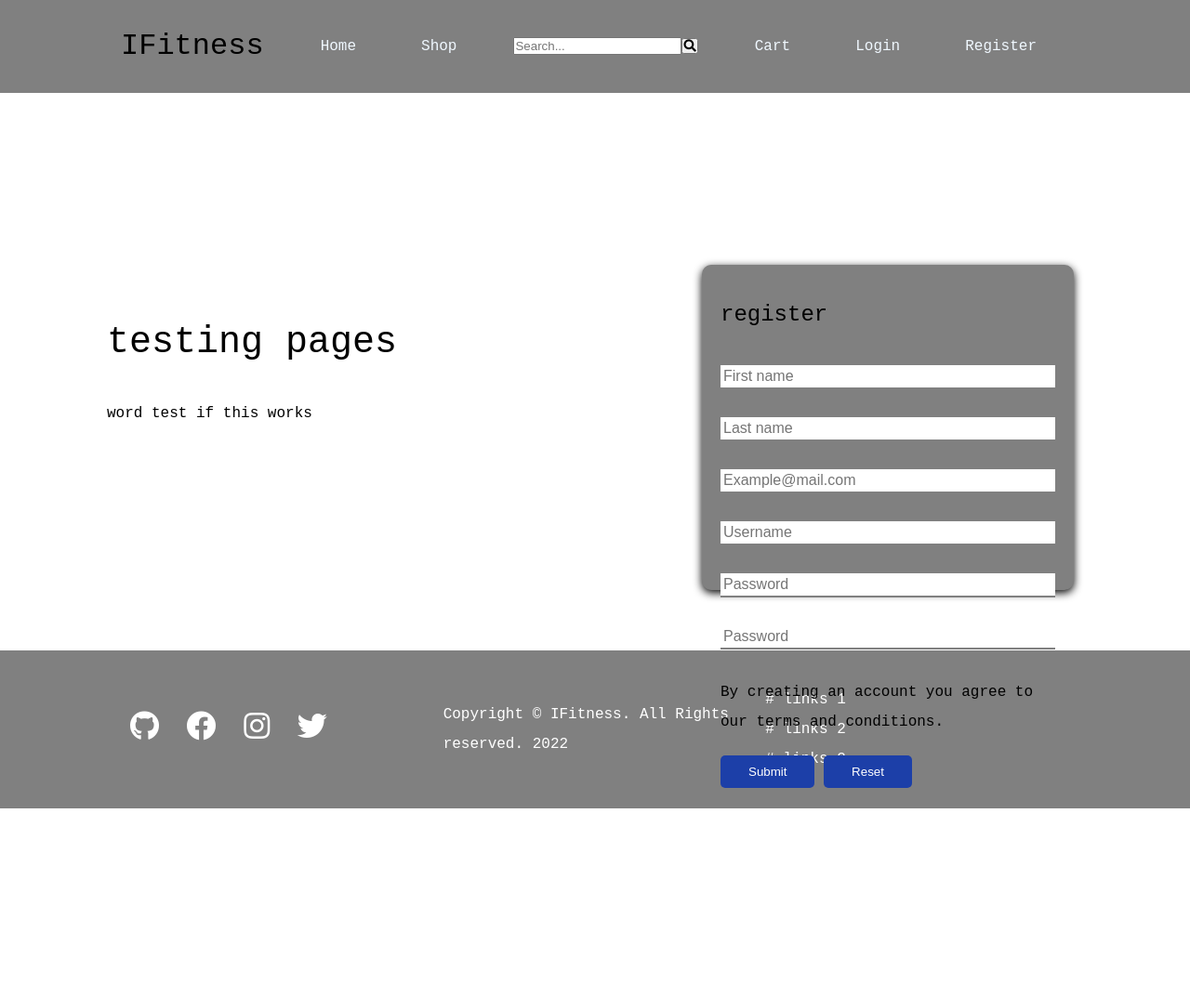
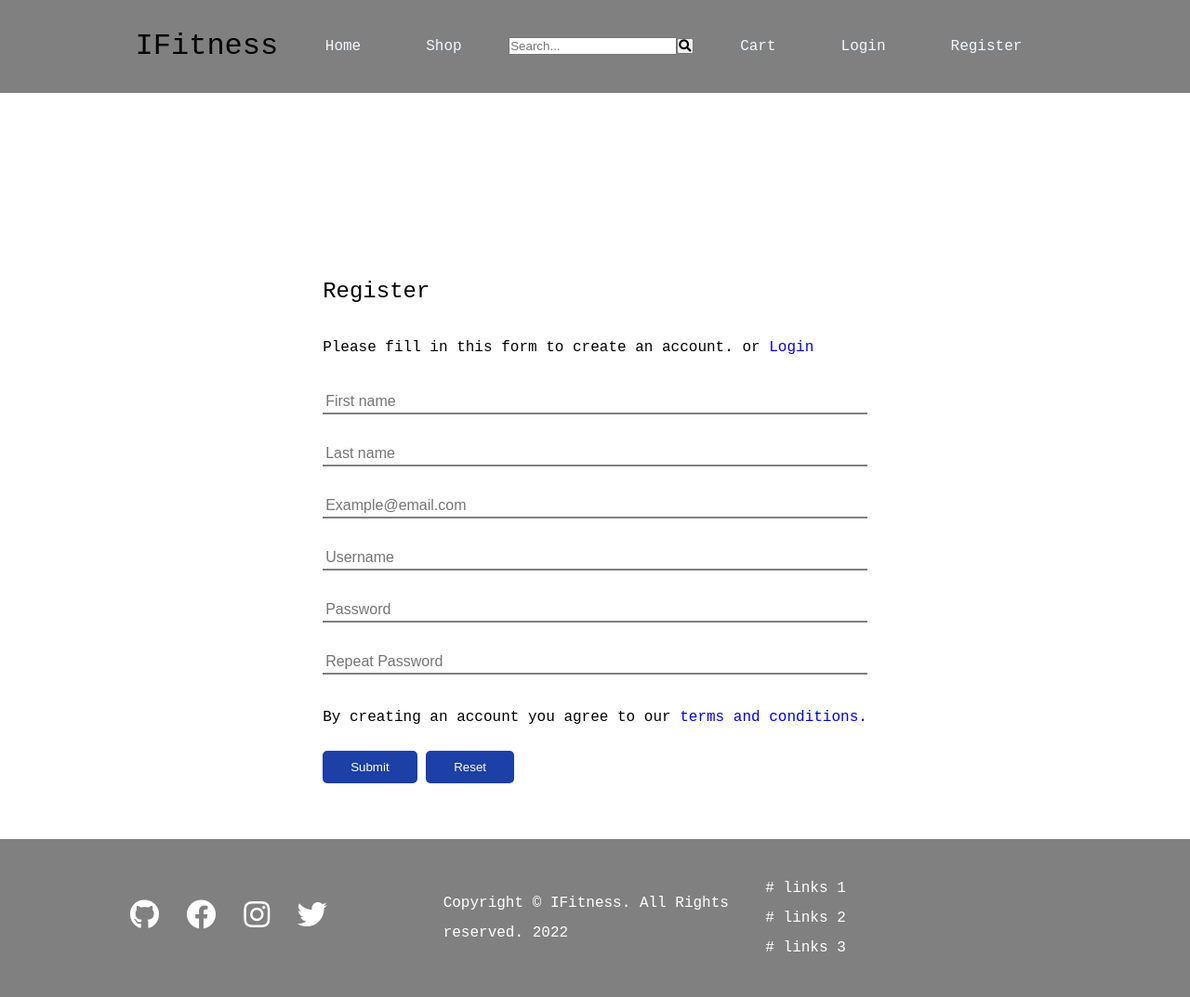
Before and after one commit to catherineibarra/iFitness, a PHP site: page /register.html in a window 1280 px wide. Shown: the whole page at 93% size. Before the commit the page ends 870 px from the top, so only its background shows below. Run offline with PHP 8.4, Linux system fonts and the light colour scheme.

Commit message:
updates to login and register
fixed the layout now register and login is better

```diff
--- a/index.html
+++ b/index.html
@@ -40,8 +40,12 @@
       </div>
     </div>
     <!-- Center screen-->
+    <section>
+      <img src="images/body img.png" style="width: 100%" />
 
-    <img src="images/body img.png" style="width: 100%" />
+    </section>
+
+
 
     <!--Footer bar-->
     <footer class="footer bg-primary py-3">
--- a/register.html
+++ b/register.html
@@ -35,15 +35,13 @@
 
     <!-- Center screen-->
 
-    <section class="showcase">
-      <div class="container grid">
-        <div class="showcase-text">
-          <h1>testing pages</h1>
-            <p>word test if this works
+    <div class="center">
+      <div class="login-form">
+        <h2>Register</h2>
+          <p>
+            Please fill in this form to create an account. or
+            <a href="login.html">Login</a>
           </p>
-        </div>
-        <div class="showcase-form card">
-          <h2>register</h2>
         <form action="registerprocess.php" method="POST">
           <div class="form-control">
             <input type="text" placeholder="First name" name="firstname" id="firstname"requred/>
@@ -52,7 +50,7 @@
             <input type="text" placeholder="Last name" name="lastname" id="lastname"requred/>
           </div>
           <div class="form-control">
-                <input type="text" placeholder="Example@mail.com" name="email" id="email" requred/>
+            <input type="text" placeholder="Example@email.com" name="email" id="email" requred/>
           </div>
           <div class="form-control">
             <input type="text" placeholder="Username" name="username" id="username" requred/>
@@ -61,17 +59,18 @@
             <input type="password" placeholder="Password" name="password" id="password" required/>
           </div>
           <div class="form-control">
-                <input type="password" placeholder="Password" name="passreapeat" id="passreapeat" required/>
+            <input type="password" placeholder="Repeat Password" name="passreapeat" id="passreapeat" required/>
           </div>
             <div>
-                  <p>By creating an account you agree to our terms and conditions.</p>
+              <p>By creating an account you agree to our
+                <a href="#">terms and conditions.</a></p>
               <input type="submit" value="Submit" class="btn btn-secondary" />
               <input type="reset" value="Reset" class="btn btn-secondary" />
             </div>
       </div>
   </form>
       </div>
-          </section>
+    </div>
 
       <!--Footer bar-->
       <footer class="footer bg-primary py-3">
--- a/style.css
+++ b/style.css
@@ -20,6 +20,12 @@ body {
   font-family:'Courier New', Courier, monospace;
   color: #000;
   line-height: 2;
+  display: flex;
+  flex-direction: column;
+  position:relative;
+}
+section{
+  padding: 1;
 }
 
 
@@ -71,11 +77,63 @@ img{
 }
 /*nav bar flex*/
 .navbar .flex{
-  justify-content: space-between;
+  justify-content: space-evenly;
 }
 
-/* login and signup layout*/
-.showcase{
+/*login layout*/
+.register-form {
+  padding: 5rem 0;
+  max-width: 50rem;
+  margin: 5rem auto;
+}
+
+.center {
+  max-width: 114rem;
+  margin: 0 auto;
+  padding: 0 3rem;
+}
+
+.register-form .form-control{
+  margin: 30px 0;
+}
+
+.register-form h1{
+  font-size: 40px;
+}
+
+.register-form p{
+  margin: 20px 0;
+}
+.register-form .grid{
+  overflow: visible;
+  grid-template-columns: 55% 45%;
+  gap: 30px;
+}
+
+.register-form{
+ position: relative;
+ top: 60px;
+padding: 40px;
+}
+
+.register-form .form-control{
+  margin: 30px 0;
+}
+
+.register-form input[type='text'],
+.register-form input[type='password']{
+  border: 0;
+  border-bottom: 2px solid grey;
+  width: 100%;
+  padding: 3px;
+  font-size: 16px;
+}
+
+.register-form input:focus{
+  outline: none;
+}
+
+/*.showcase{
   height: 600px;
   background: white;
   color: rgb(0, 0, 0);
@@ -98,11 +156,8 @@ img{
 .showcase-form{
  position: relative;
  top: 60px;
- height: 350px;
 width: 400px;
 padding: 40px;
-z-index: 100px;
-justify-self: flex-end;
 }
 
 .showcase-form .form-control{
@@ -120,7 +175,62 @@ justify-self: flex-end;
 
 .showcase-form input:focus{
   outline: none;
+}*/
+
+/*signup layout*/
+
+.login-form {
+  padding: 5rem 0;
+  max-width: 50rem;
+  margin: 5rem auto;
 }
+
+.center {
+  max-width: 114rem;
+  margin: 0 auto;
+  padding: 0 3rem;
+}
+
+.login-form .form-control{
+  margin: 30px 0;
+}
+
+.login-form h1{
+  font-size: 40px;
+}
+
+.login-form p{
+  margin: 20px 0;
+}
+.login-form .grid{
+  overflow: visible;
+  grid-template-columns: 55% 45%;
+  gap: 30px;
+}
+
+.login-form{
+ position: relative;
+ top: 60px;
+padding: 40px;
+}
+
+.login-form .form-control{
+  margin: 30px 0;
+}
+
+.login-form input[type='text'],
+.login-form input[type='password']{
+  border: 0;
+  border-bottom: 2px solid grey;
+  width: 100%;
+  padding: 3px;
+  font-size: 16px;
+}
+
+.login-form input:focus{
+  outline: none;
+}
+
 
 /*Shop page layout*/
 
@@ -183,7 +293,12 @@ justify-self: flex-end;
 .footer{
   background-color: var(--primary-color);
   color: #000;
+  bottom: 0;
+  left: 0;
   height: 170px;
+  width: 100%;
+  position: relative;
+  margin-top: auto;
 }
 
 .nothing{
```
Also changed, not shown: login.html (+5 -11 lines), shop.html (+5 -3 lines), images/body img.png (added). Lines whose indentation alone changed are shown as unchanged.
